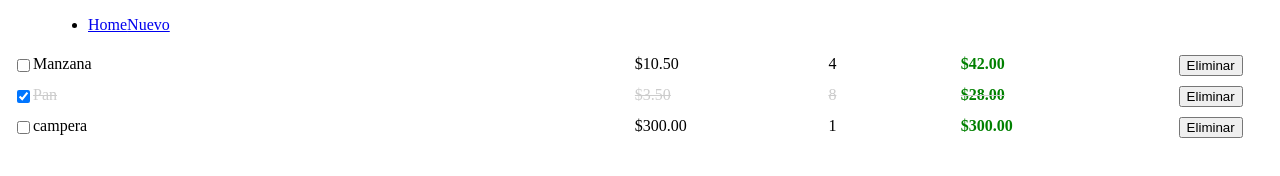
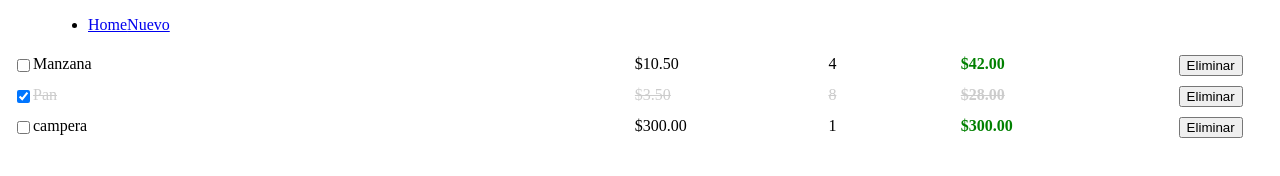
Before and after one commit to dariannfuentes/TPObligatorio, an Angular app: page / in a window 1280 px wide. Shown: the top 176 px of the page. Built offline with nearby package versions, Linux system fonts and the light colour scheme.

Commit message:
Agregue un metodo para cambiar el estilo al checkear

```diff
--- a/src/app/components/item/item.component.css
+++ b/src/app/components/item/item.component.css
@@ -5,6 +5,9 @@
 .completed{
     color: #ccc;
     text-decoration: line-through;
+}
+.completed  .total{
+    color: #ccc;
 }
 div{
     padding: 5px 0;
```
